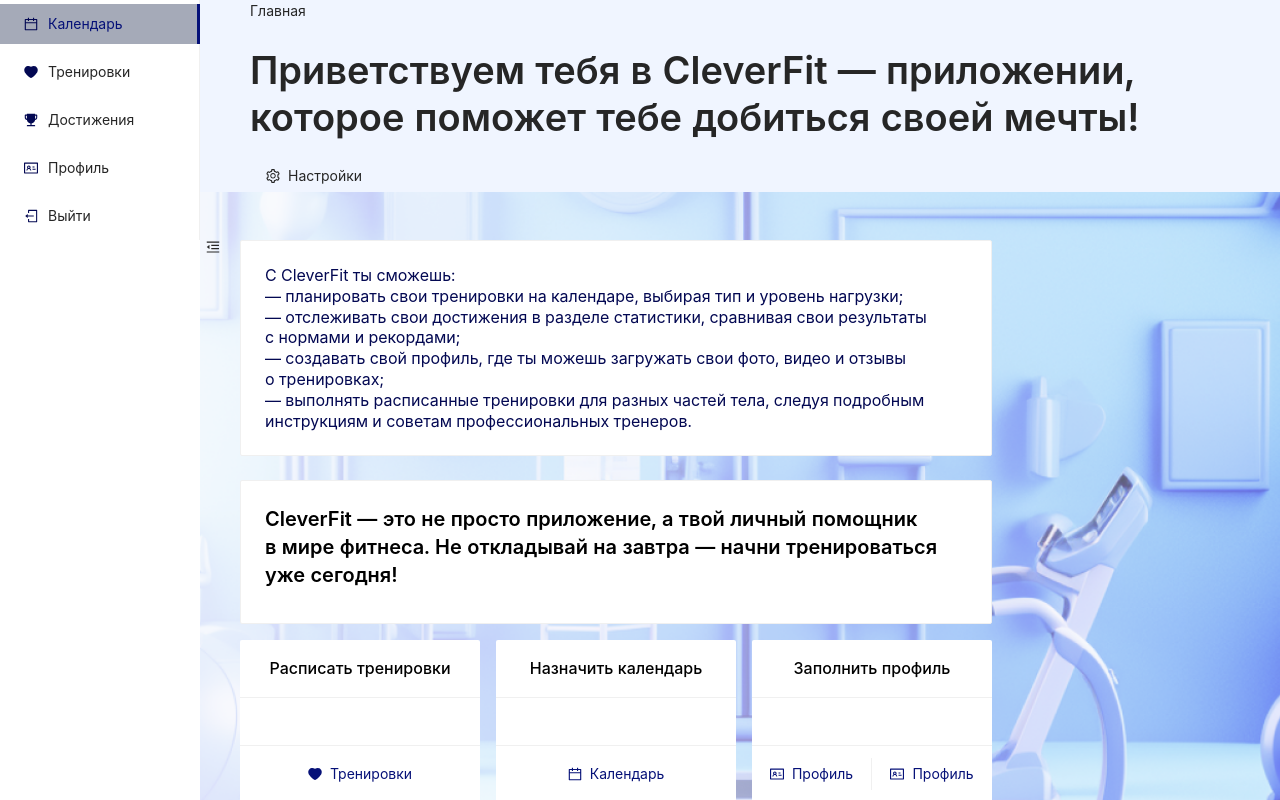
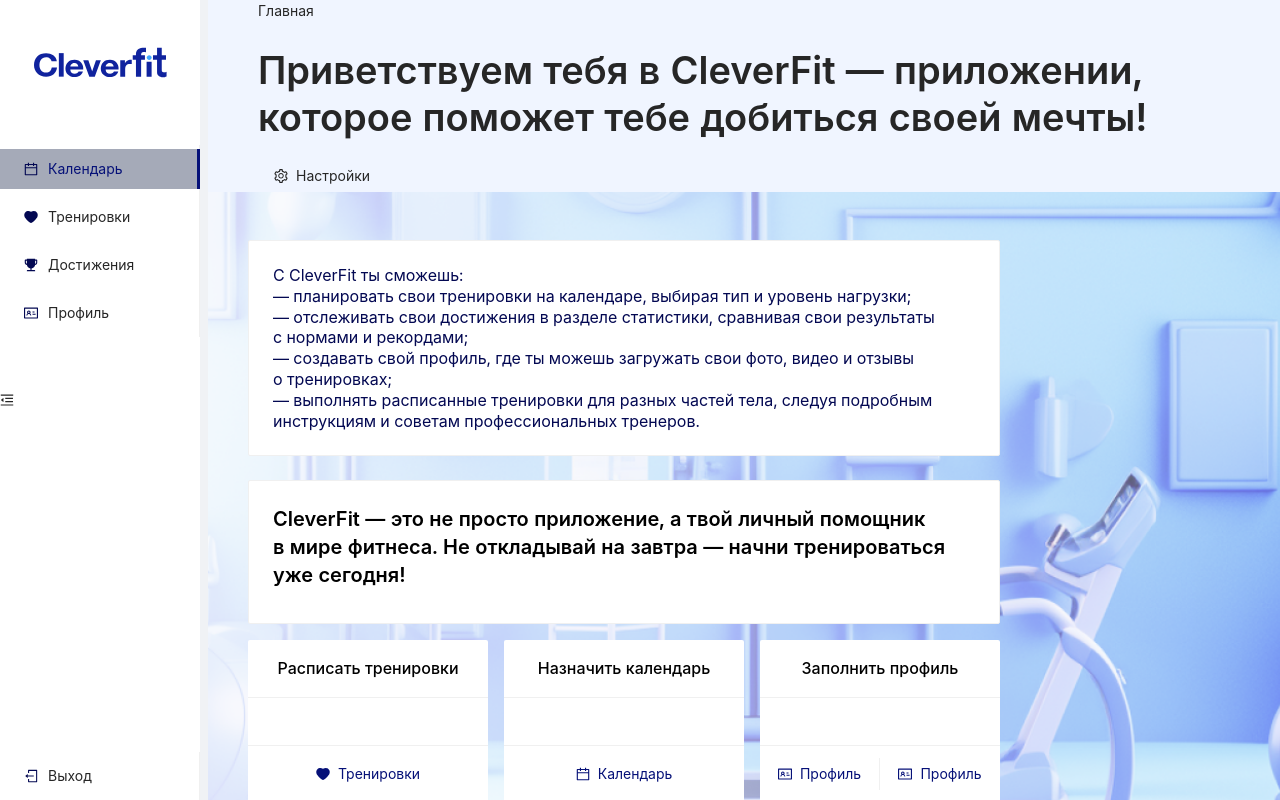
Before and after one commit to ClevertecFrontendLab/dementeyolga, a React (Vite) app: page /#/ in a window 1280 px wide. Shown: the top 800 px of the page. Built offline with nearby package versions, Linux system fonts and the light colour scheme.

Commit message:
feat: start to implement fixed sider

```diff
--- a/src/components/mainPage/MainPage.tsx
+++ b/src/components/mainPage/MainPage.tsx
@@ -23,6 +23,7 @@
 
 export const MainPage: React.FC = () => {
     const [iconsColor, setIconsColor] = useState(geekblue[9]);
+    const [siderWidth, setSiderWidth] = useState(208);
     const [collapsed, setCollapsed] = useState(false);
     const [menuItems, setMenuItems] = useState([
         {
@@ -45,11 +46,6 @@
             icon: <IdcardOutlined style={{ color: iconsColor }} />,
             label: 'Профиль',
         },
-        {
-            key: '5',
-            icon: <ExitIcon color={iconsColor} />,
-            label: 'Выйти',
-        },
     ]);
     const [selectedItems, setSelectedItems] = useState(['1']);
 
@@ -61,9 +57,12 @@
                 items={menuItems}
                 selectedItems={selectedItems}
                 setCollapsed={setCollapsed}
+                width={siderWidth}
+                setSiderWidth={setSiderWidth}
+                iconsColor={iconsColor}
             ></SiderComponent>
 
-            <Layout className={s.mainLayout}>
+            <Layout className={s.mainLayout} style={{ marginLeft: siderWidth + 'px' }}>
                 <HeaderComponent></HeaderComponent>
                 <Content
                     className='site-layout-background'
--- a/src/components/sider/sider.module.scss
+++ b/src/components/sider/sider.module.scss
@@ -1,10 +1,25 @@
 .sider {
-    display: flex;
-    flex-direction: column;
-    justify-content: space-between;
+    height: 100vh;
+    position: fixed !important;
+    z-index: 10;
 }
 
 .trigger {
     position: absolute;
+    top: 0;
+    left: 0;
+    bottom: 0;
     right: -20px;
 }
+
+.logo {
+    margin: 44px 0 67px;
+    flex: 1;
+    display: flex;
+    justify-content: center;
+}
+
+.exitBtn {
+    position: absolute;
+    bottom: 0;
+}
--- a/src/components/sider/sider.tsx
+++ b/src/components/sider/sider.tsx
@@ -2,14 +2,20 @@
 import s from './Sider.module.scss';
 import Sider from 'antd/lib/layout/Sider';
 import { MenuUnfoldOutlined, MenuFoldOutlined } from '@ant-design/icons';
-import { Menu, MenuTheme } from 'antd';
+import { Menu, MenuTheme, Row, Space } from 'antd';
+import logoShort from './../../assets/img/logo-short.svg';
+import logoWide from './../../assets/img/logo-wide.svg';
+import { ExitIcon } from '@components/icons/ExitIcon';
 
 interface SiderPropsInterface {
     selectedItems: string[];
     items: MenuItemInterface[];
     collapsed: boolean;
     theme: MenuTheme;
+    iconsColor: string;
+    width: number;
     setCollapsed: Dispatch<SetStateAction<boolean>>;
+    setSiderWidth: Dispatch<SetStateAction<number>>;
 }
 
 interface MenuItemInterface {
@@ -23,18 +29,37 @@
     selectedItems,
     theme,
     collapsed,
+    iconsColor,
+    width,
     setCollapsed,
+    setSiderWidth,
 }) => {
     return (
         <Sider
             className={s.sider}
-            style={{ backgroundColor: '#ffffff' }}
+            style={{ backgroundColor: '#ffffff', width: width + 'px' }}
             trigger={null}
             collapsible
             collapsed={collapsed}
         >
-            <div className='logo' />
+            <div className={s.logo}>
+                <img src={collapsed ? logoShort : logoWide} alt='' />
+            </div>
             <Menu theme={theme} mode='inline' defaultSelectedKeys={selectedItems} items={items} />
+
+            <Menu
+                className={s.exitBtn}
+                theme={theme}
+                mode='inline'
+                selectable={false}
+                items={[
+                    {
+                        key: '1',
+                        icon: <ExitIcon color={iconsColor} />,
+                        label: 'Выход',
+                    },
+                ]}
+            />
 
             {React.createElement(collapsed ? MenuUnfoldOutlined : MenuFoldOutlined, {
                 className: `trigger ${s.trigger}`,
```
Also changed, not shown: src/assets/img/logo-short.svg (added), src/assets/img/logo-wide.svg (added).
